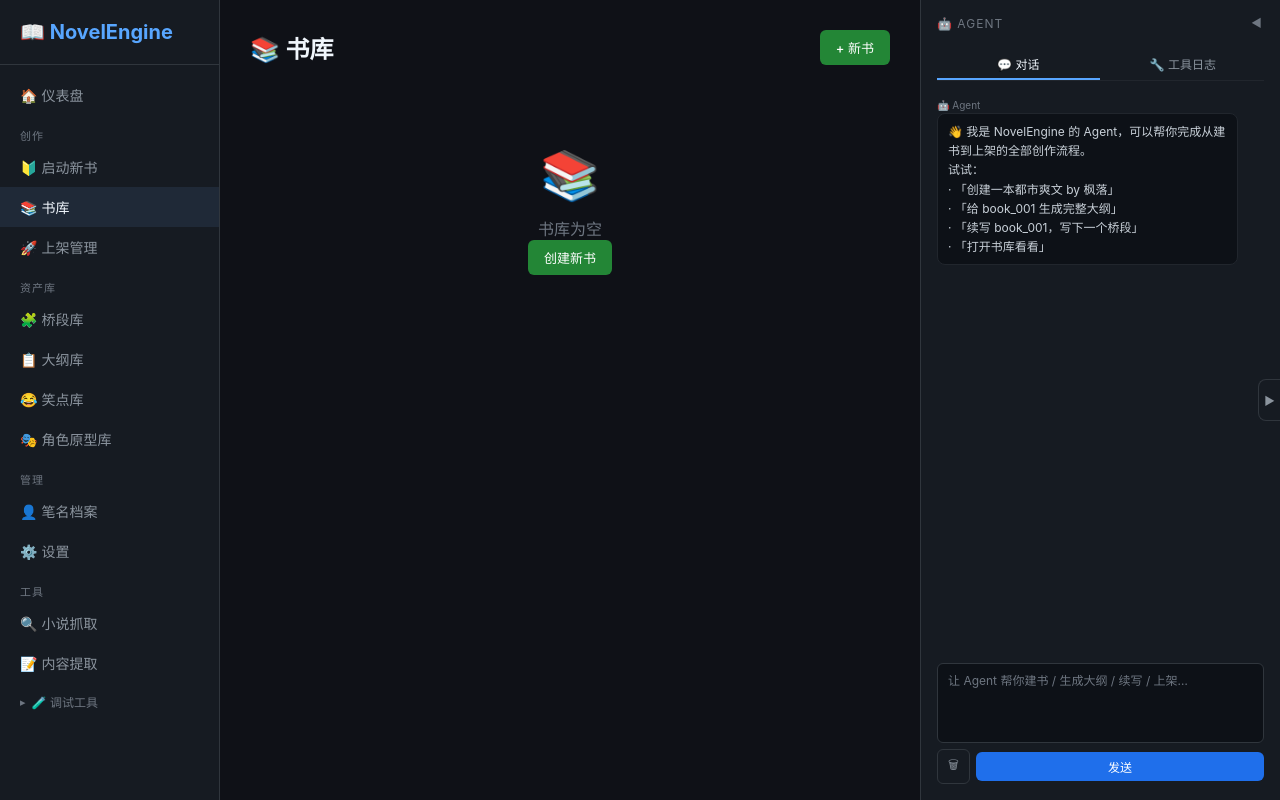
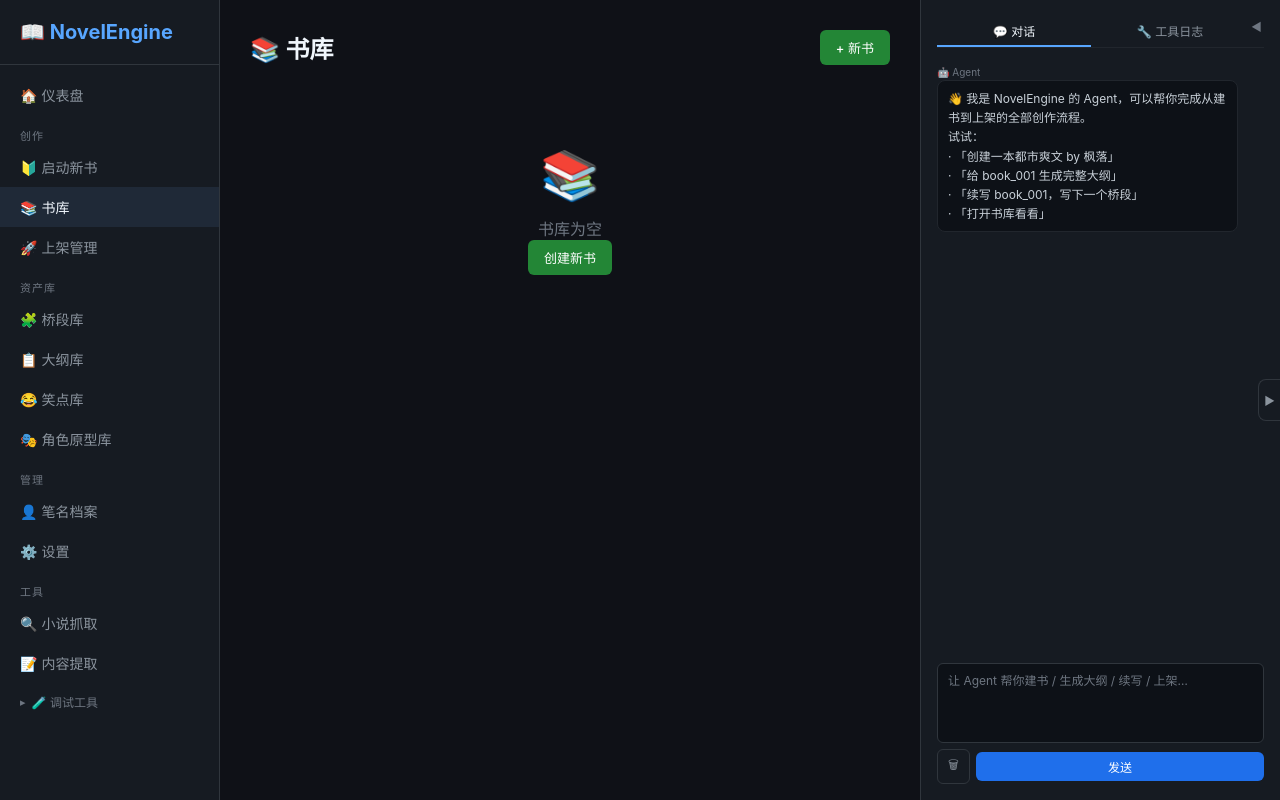
Before and after one commit to xsneser/fiction-factory, a Flask app: page /books in a window 1280 px wide. Run offline with Flask 3, Linux system fonts and the light colour scheme.

Commit message:
fix(ui): 右侧边栏去掉 Agent 标题，折叠按钮并入页签行
工具日志页签不再显示 Agent 抬头；对话/工具日志为两种独立模式（内嵌 agent vs 外部 MCP）。

Co-Authored-By: Claude <noreply@anthropic.com>

```diff
--- a/ui/templates/base.html
+++ b/ui/templates/base.html
@@ -38,15 +38,12 @@
             {% block content %}{% endblock %}
         </main>
         <aside id="status-bar">
-            <div class="status-head">
-                <div class="status-title">🤖 Agent</div>
-                <button class="status-toggle" onclick="toggleStatusBar()" title="折叠 Agent" aria-label="折叠 Agent">◀</button>
-            </div>
             <div class="agent-tabs">
                 <a data-tab="chat" class="active" onclick="switchAgentTab('chat')">💬 对话</a>
                 <a data-tab="tools" onclick="switchAgentTab('tools')">🔧 工具日志</a>
+                <button class="status-toggle" onclick="toggleStatusBar()" title="折叠" aria-label="折叠">◀</button>
             </div>
-            {# OpenClaw 式 Agent 聊天助手：对话 + 工具步骤卡，可操作全链路（创建→上架）并导航页面 #}
+            {# 内嵌 Agent 对话（左页签）与外部 MCP 工具日志（右页签）为两种模式，输入区只属于对话页签 #}
             <div id="agent-chat"></div>
             <div id="agent-tools-log" style="display:none"></div>
             <div id="agent-input-wrap">
@@ -59,7 +56,7 @@
             </div>
         </aside>
     </div>
-    <button id="status-reopen" class="status-reopen" onclick="toggleStatusBar()" title="展开 Agent" aria-label="展开 Agent">▶</button>
+    <button id="status-reopen" class="status-reopen" onclick="toggleStatusBar()" title="展开" aria-label="展开">▶</button>
 
     <div id="toast-root"></div>
     <script src="{{ url_for('static', filename='js/agent_panel.js') }}"></script>
```
